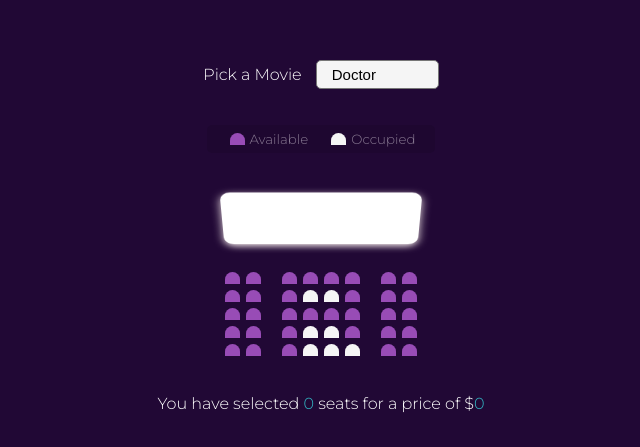
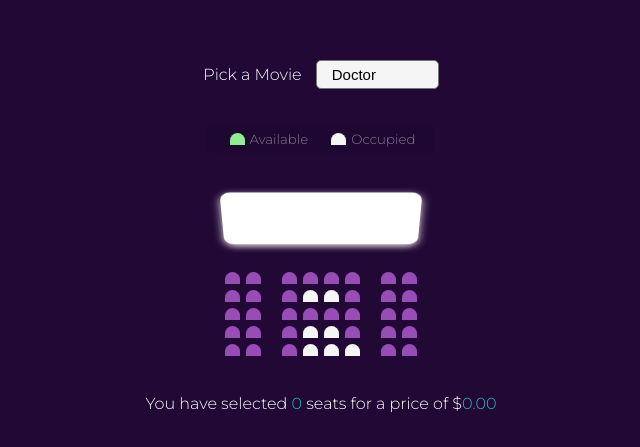
Before and after one commit to srini047/30-VanillaJS-Projects, a plain HTML site: page 06-Ticket-Booking-System/index.html in a window 1280 px wide. Shown: the part 171-618 px from the top of the page, 319-959 px from the left. Drawn offline with Linux system fonts and the light colour scheme.

Commit message:
updated proj-06

```diff
--- a/06-Ticket-Booking-System/script.js
+++ b/06-Ticket-Booking-System/script.js
@@ -21,7 +21,8 @@ function updateSelectedCount() {
   const selectedSeatsCount = selectedSeats.length;
 
   count.innerText = selectedSeatsCount;
-  total.innerText = selectedSeatsCount * ticketPrice * 0.18;
+  const amount = selectedSeatsCount * ticketPrice;
+  total.innerText = (amount + (amount * 18 / 100)).toFixed(2);
 
   setMovieData(movieSelect.selectedIndex, movieSelect.value);
 }
--- a/06-Ticket-Booking-System/style.css
+++ b/06-Ticket-Booking-System/style.css
@@ -47,6 +47,10 @@ body {
 
 .seat.occupied {
     background-color: whitesmoke;
+}
+
+.seat.selected {
+    background-color: lightgreen;
 }
 
 .seat:nth-of-type(2) {
```
